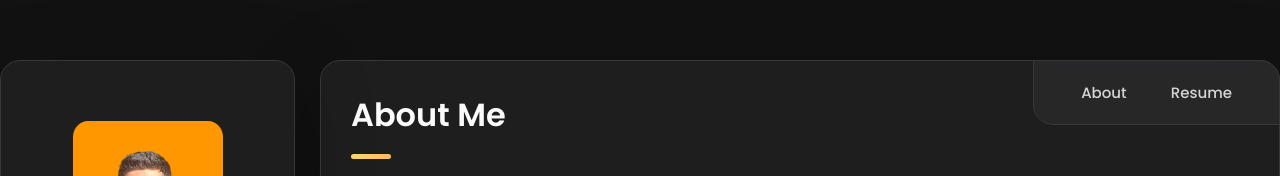
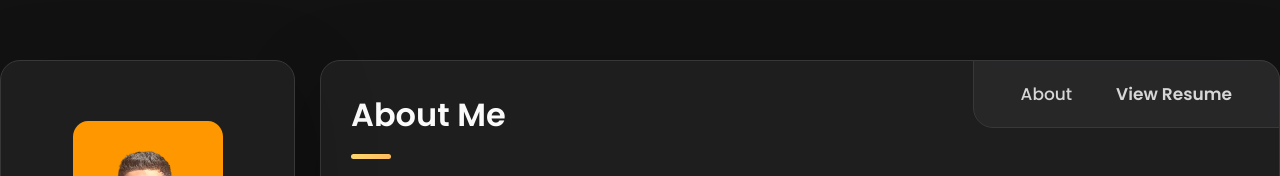
Before and after one commit to DanielOX/danielox.github.io, a plain HTML site: page index.html in a window 1280 px wide. Shown: the top 176 px of the page. Drawn offline with nearby package versions, Linux system fonts and the light colour scheme.

Commit message:
v1 resume

```diff
--- a/assets/css/style.css
+++ b/assets/css/style.css
@@ -490,7 +490,6 @@ main {
 
 
 
-
 /*-----------------------------------*\
   #ABOUT
 \*-----------------------------------*/
@@ -1582,7 +1581,7 @@ textarea.form-input::-webkit-resizer { display: none; }
    * NAVBAR
    */
 
-  .navbar-link { --fs-8: 15px; }
+  .navbar-link { --fs-8: 17px; }
 
 
 
--- a/index.html
+++ b/index.html
@@ -189,7 +189,7 @@
           </li>
 
           <li class="navbar-item">
-            <button class="navbar-link" data-nav-link>Resume</button>
+            <button class="navbar-link" style="font-weight: bold;" data-nav-link>View Resume</button>
           </li>
 
           <!-- <li class="navbar-item">
```
